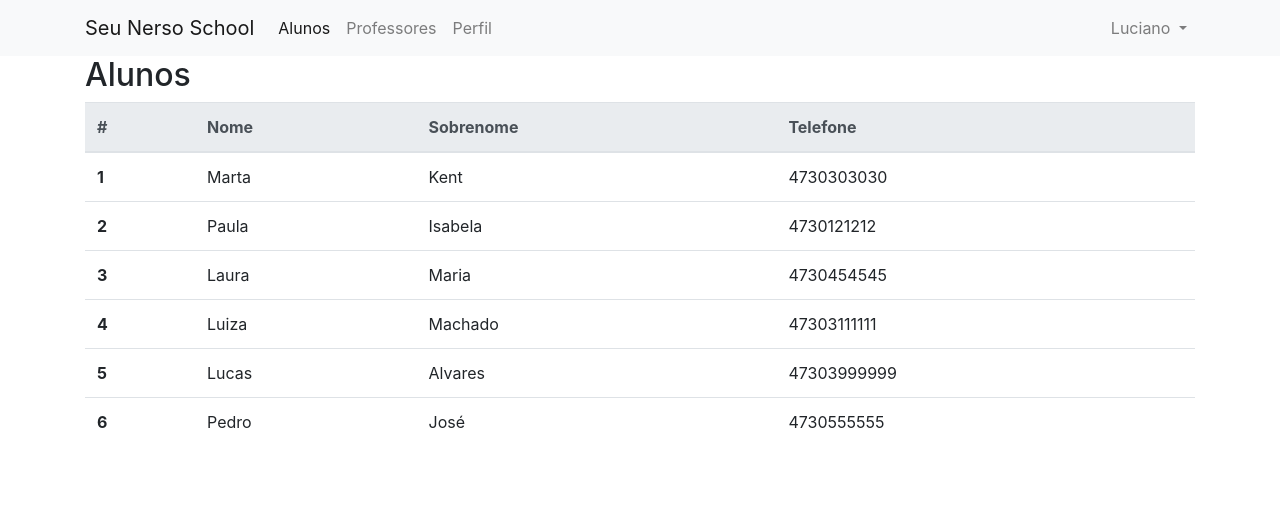
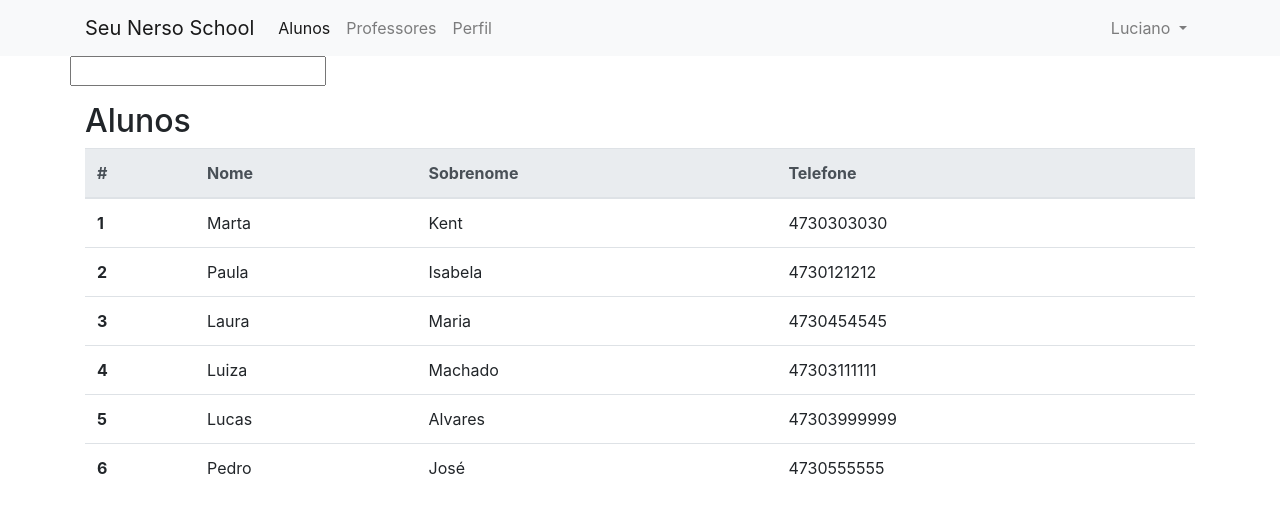
Before and after one commit to lucianoschirmer/SmartSchool, an Angular app: page /alunos in a window 1280 px wide. Shown: the top 512 px of the page. Built offline with nearby package versions, Linux system fonts and the light colour scheme.

Commit message:
adicionado input com FormsModule

```diff
--- a/src/app/alunos/alunos.component.html
+++ b/src/app/alunos/alunos.component.html
@@ -1,4 +1,9 @@
 <div class="row">
+
+    <div>
+        <input type="text" [(ngModel)]="textSimple">
+        <p>{{textSimple}}</p>
+    </div>
 
     <div class="col-sm-6" *ngIf="alunoSelecionado">
         <div class="row">
@@ -22,6 +27,12 @@
             <div class="form-group">
                 <label for="exampleInputPassword1">Telefone</label>
                 <input type="text" value="{{alunoSelecionado.telefone}}" class="form-control">
+            </div>
+
+            <div class="form-group">
+                <hr>
+
+                <button class="btn btn-success">Enviar</button>
             </div>
         </form>
     </div>
--- a/src/app/alunos/alunos.component.ts
+++ b/src/app/alunos/alunos.component.ts
@@ -9,7 +9,7 @@ import { Aluno } from '../models/Aluno';
 export class AlunosComponent implements OnInit {
 
   public titulo = 'Alunos';
-
+  public textSimple: string;
   public alunoSelecionado: Aluno;
 
   public alunos = [
--- a/src/app/app.module.ts
+++ b/src/app/app.module.ts
@@ -9,6 +9,7 @@ import { PerfilComponent } from './perfil/perfil.component';
 import { DashboardComponent } from './dashboard/dashboard.component';
 import { NavComponent } from './nav/nav.component';
 import { TituloComponent } from './titulo/titulo.component';
+import { FormsModule } from '@angular/forms';
 
 @NgModule({
   declarations: [
@@ -22,7 +23,8 @@ import { TituloComponent } from './titulo/titulo.component';
   ],
   imports: [
     BrowserModule,
-    AppRoutingModule
+    AppRoutingModule,
+    FormsModule
   ],
   providers: [],
   bootstrap: [AppComponent]
```
